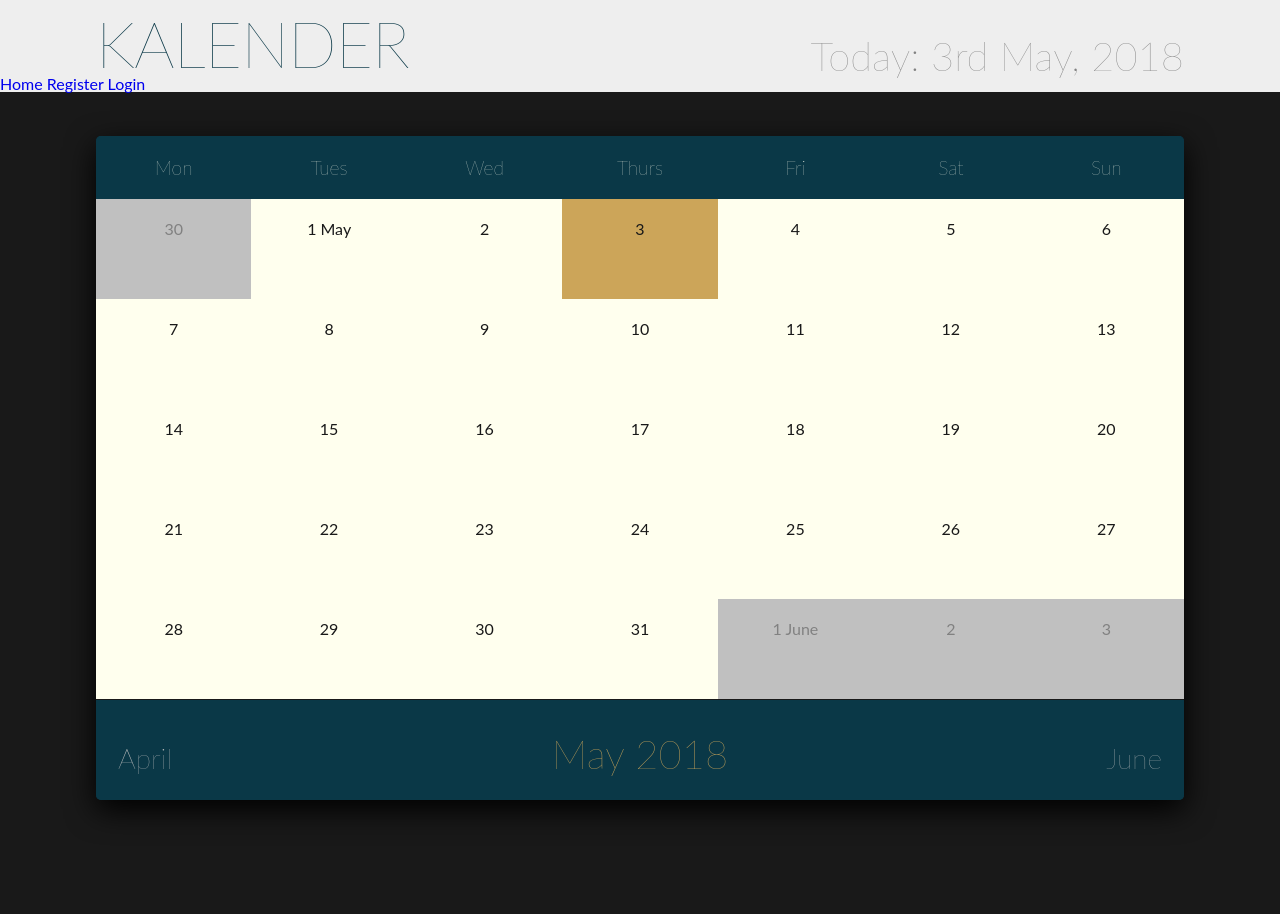
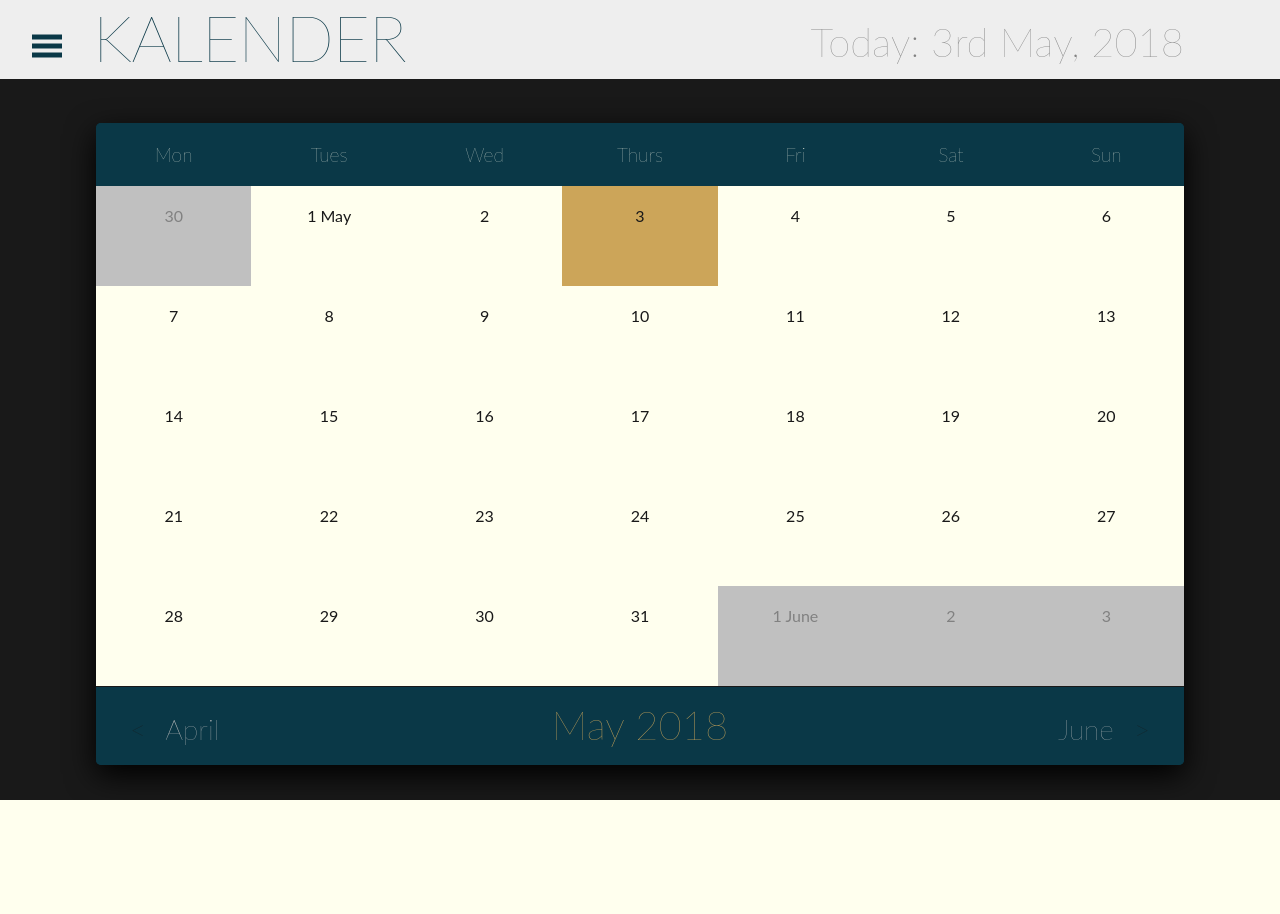
Before and after one commit to arielbk/kalender, a Flask app: page / in a window 1280 px wide. After the commit the page ends 800 px from the top, so only its background shows below. Run offline with Flask 2, Linux system fonts and the light colour scheme.

Commit message:
sidebar added + tinkering

```diff
--- a/application.py
+++ b/application.py
@@ -81,6 +81,12 @@ now_month_name = month_name(now.month)
 def home():
 
     return make_calendar(now.month, now.year)
+
+# About
+@app.route('/about')
+def about():
+
+    return render_template('about.html', now=now, now_month_name=now_month_name)
 
 # Make calendar months
 @app.route('/<int:month>_<int:year>')
--- /dev/null
+++ b/static/main.js
@@ -0,0 +1,17 @@
+var sideNav = document.getElementById('side-nav');
+
+function openMenu() {
+  sideNav.style.width = '320px';
+}
+
+function closeMenu() {
+  sideNav.style.width = '0';
+}
+
+window.addEventListener('click', outsideClick);
+
+function outsideClick (e) {
+  if (e.target == sideNav) {
+    sideNav.style.width = '0';
+  }
+}
--- a/static/styles.css
+++ b/static/styles.css
@@ -69,10 +69,6 @@ table {
                                               CUSTOM STYLES BEGIN ->
 
 ==========================================================================*/
-html {
-  min-height: 100%;
-}
-
 body {
   font-family: "Lato", "Helvetica Neue", Helvetica, Arial, sans-serif;
   background-color: #191919;
@@ -86,10 +82,9 @@ body {
 
 ==========================================================================*/
 .main-container {
-  height: 100%;
   width: 100%;
   position: absolute;
-  margin: 22px auto 88px auto;
+  margin: 22px auto 22px auto;
 }
 
 .main-window {
@@ -127,24 +122,6 @@ h1 {
   color: #0a3847;
 }
 
-header h1 {
-  margin: 12px 0 0 7.5%;
-  display: inline-block;
-  font-weight: 200;
-  text-transform: uppercase;
-  letter-spacing: -1px;
-}
-
-header h2 {
-  font-size: 2.5em;
-  font-weight: 200;
-  color: #818181;
-  display: inline-block;
-  float: right;
-  margin-right: 7.5%;
-  margin-top: 36px;
-}
-
 h3,
 h3 a {
   font-size: 1.7em;
@@ -167,6 +144,73 @@ strong {
 ==========================================================================*/
 header {
   background-color: #eee;
+}
+
+header h1 {
+  margin: 6px 0 9px 7.5%;
+  display: inline-block;
+  font-weight: 200;
+  text-transform: uppercase;
+  letter-spacing: -1px;
+}
+
+header h2 {
+  font-size: 2.5em;
+  font-weight: 200;
+  color: #818181;
+  display: inline-block;
+  float: right;
+  margin-right: 7.5%;
+  margin-top: 22px;
+}
+
+#nav-icon {
+  padding-left: 32px;
+  margin-right: -69px;
+  margin-top: -12px;
+}
+
+nav#side-nav {
+  color: #ffe;
+  width: 0;
+  background: #191919;
+  color: #gold;
+  height: 100%;
+  position: fixed;
+  z-index: 1;
+  top: 0;
+  left: 0;
+  opacity: 0.95;
+  overflow-x: hidden;
+  padding-top: 88px;
+  transition: 0.3s;
+}
+
+nav#side-nav a {
+  color: #ffe;
+  display: block;
+  margin: 0 0 44px 44px;
+  font-size: 1.3em;
+  transition: 0.2s;
+}
+
+nav#side-nav a:hover,
+nav#side-nav a:focus {
+  color: #cca559;
+}
+
+nav#side-nav #nav-close {
+  font-size: 2em;
+  position: absolute;
+  top: 44px;
+  right: 44px;
+  cursor: pointer;
+  transition: 0.2s;
+}
+
+nav#side-nav #nav-close:hover,
+nav#side-nav #nav-close:focus {
+  color: #dd7975;
 }
 
 /*----------------------------------------------------------------------------/*
@@ -231,7 +275,7 @@ tfoot tr:last-child td:last-child {
   width: 14%;
   text-align: center;
   padding: 0;
-  height: 100px;
+  height: 72px;
   overflow: hidden;
 }
 
@@ -277,6 +321,7 @@ tfoot h3 {
   color: #cca559;
   font-size: 40px;
   font-weight: 200;
+  margin-top: 6px;
 }
 
 h3.month-selector-other a {
@@ -291,6 +336,11 @@ h3.month-selector-other a:hover {
   color: #c0c0c0;
   background-color: #0a3847;
   border-bottom: 4px solid #c0c0c0;
+}
+
+.arrow {
+  color: #191919;
+  padding: 0 12px;
 }
 
 /*----------------------------------------------------------------------------/*
--- a/static/styles.scss
+++ b/static/styles.scss
@@ -75,9 +75,6 @@ table {
 
 ==========================================================================*/
 
-html {
-  min-height: 100%;
-}
 body {
   font-family: "Lato", "Helvetica Neue", Helvetica, Arial, sans-serif;
   background-color: $eerie;
@@ -92,10 +89,9 @@ body {
 ==========================================================================*/
 
 .main-container {
-  height: 100%;
   width: 100%;
   position: absolute;
-  margin: 22px auto 88px auto;
+  margin: 22px auto 22px auto;
 }
 .main-window {
   border-radius: 5px;
@@ -129,32 +125,12 @@ h1 {
   font-size: 4em;
   color: $river; //find me //find me
 }
-
-header h1 {
-	margin: 12px 0 0 7.5%;
-	display: inline-block;
-	font-weight: 200;
-	text-transform: uppercase;
-	letter-spacing: -1px;
-}
-
-header h2 {
-	font-size: 2.5em;
-	font-weight: 200;
-	color: $grey;
-	display: inline-block;
-	float: right;
-	margin-right: 7.5%;
-	margin-top: 36px;
-}
-
 h3,
 h3 a {
 	font-size: 1.7em;
 	color: $grey;
 	margin-top: 22px;
 }
-
 h3 a:hover {
 	color: $english;
 }
@@ -170,6 +146,65 @@ strong {
 
 header {
 	background-color: $white;
+}
+header h1 {
+	margin: 6px 0 9px 7.5%;
+	display: inline-block;
+	font-weight: 200;
+	text-transform: uppercase;
+	letter-spacing: -1px;
+}
+header h2 {
+	font-size: 2.5em;
+	font-weight: 200;
+	color: $grey;
+	display: inline-block;
+	float: right;
+	margin-right: 7.5%;
+	margin-top: 22px;
+}
+#nav-icon {
+	padding-left: 32px;
+	margin-right: -69px;
+	margin-top: -12px;
+}
+nav#side-nav {
+	color: $creme;
+	width: 0;
+	background: $eerie;
+	color: #gold;
+	height: 100%;
+	position: fixed;
+	z-index: 1;
+	top: 0;
+	left: 0;
+	opacity: 0.95;
+	overflow-x: hidden;
+	padding-top: 88px;
+	transition: 0.3s;
+}
+nav#side-nav a {
+	color: $creme;
+	display: block;
+	margin: 0 0 44px 44px;
+	font-size: 1.3em;
+	transition: 0.2s;
+}
+nav#side-nav a:hover,
+nav#side-nav a:focus {
+	color: $gold;
+}
+nav#side-nav #nav-close {
+	font-size: 2em;
+	position: absolute;
+	top: 44px;
+	right: 44px;
+	cursor: pointer;
+	transition: 0.2s;
+}
+nav#side-nav #nav-close:hover,
+nav#side-nav #nav-close:focus {
+	color: $english;
 }
 
 /*----------------------------------------------------------------------------/*
@@ -228,7 +263,7 @@ tfoot tr:last-child td:last-child {
   width: 14%;
 	text-align: center;
 	padding: 0;
-	height: 100px;
+	height: 72px;
   overflow: hidden;
 }
 .main-calendar td a {
@@ -267,6 +302,7 @@ tfoot h3 {
 	color: $gold;
 	font-size: 40px;
 	font-weight: 200;
+	margin-top: 6px;
 }
 h3.month-selector-other a {
   height: 100%;
@@ -279,6 +315,10 @@ h3.month-selector-other a:hover {
   color: $lightgrey;
 	background-color: $river;
 	border-bottom: 4px solid $lightgrey; //find me
+}
+.arrow {
+	color: $eerie;
+	padding: 0 12px;
 }
 
 /*----------------------------------------------------------------------------/*
--- /dev/null
+++ b/templates/includes/_header.html
@@ -0,0 +1,36 @@
+<header>
+
+  <a id="nav-icon" onClick="openMenu()" href="#">
+    <svg width="30" height="30">
+      <path d="M0,5 30,5" stroke="#0a3847" stroke-width="5"/>
+      <path d="M0,14 30,14" stroke="#0a3847" stroke-width="5"/>
+      <path d="M0,23 30,23" stroke="#0a3847" stroke-width="5"/>
+    </svg>
+  </a>
+
+  <a href="/"><h1>Kalender</h1></a>
+  <h2>
+    Today:
+    {{ now.day }}{% if now.day == 1 or now.day == 21 or now.day == 31 %}st{% elif now.day == 2 or now.day == 22 %}nd{% elif now.day == 3 or now.day == 23 %}rd{% else %}th{% endif %}
+    {{ now_month_name }},
+    {{ now.year }}
+  </h2>
+
+
+
+  <nav id="side-nav">
+
+    <div id="nav-close" onClick="closeMenu()">&times;</div>
+
+    <a href="/">Home</a>
+    <a href="About">About</a>
+    {% if session.logged_in %}
+      <a class="nav-item nav-link" href="logout">Logout</a>
+    {% else %}
+      <a class="nav-item nav-link" href="register">Register</a>
+      <a class="nav-item nav-link" href="login">Login</a>
+    {% endif %}
+
+  </nav>
+
+</header>
--- a/templates/includes/_navbar.html
+++ /dev/null
@@ -1,21 +0,0 @@
-<header>
-  <a href="/"><h1>Kalender</h1></a>
-  <h2>
-    Today:
-    {{ now.day }}{% if now.day == 1 or now.day == 21 or now.day == 31 %}st{% elif now.day == 2 or now.day == 22 %}nd{% elif now.day == 3 or now.day == 23 %}rd{% else %}th{% endif %}
-    {{ now_month_name }},
-    {{ now.year }}
-  </h2>
-
-
-<nav class="navbar">
-      <a class="nav-item nav-link active" href="/">Home</a>
-      {% if session.logged_in %}
-        <a class="nav-item nav-link" href="logout">Logout</a>
-      {% else %}
-        <a class="nav-item nav-link" href="register">Register</a>
-        <a class="nav-item nav-link" href="login">Login</a>
-      {% endif %}
-</nav>
-
-</header>
--- a/templates/index.html
+++ b/templates/index.html
@@ -81,11 +81,11 @@
 <tfoot>
   <tr>
     <td colspan="2">
-      <h3 class="month-selector-other"><a href="{{month_prev}}_{% if month_prev == 12 %}{{current_year-1}}{% else %}{{current_year}}{% endif %}">{{ month_name_prev }}</a></h3>
+      <h3 class="month-selector-other"><a href="{{month_prev}}_{% if month_prev == 12 %}{{current_year-1}}{% else %}{{current_year}}{% endif %}"><span class="arrow">&lt;</span> {{ month_name_prev }}</a></h3>
     </td>
     <td colspan="3"><h3>{{ month_name_current }} {{ current_year }}</h3></td>
     <td colspan="2">
-      <h3 class="month-selector-other"><a href="{{month_next}}_{% if month_next == 1 %}{{current_year+1}}{% else %}{{current_year}}{% endif %}">{{ month_name_next }}</a></h3>
+      <h3 class="month-selector-other"><a href="{{month_next}}_{% if month_next == 1 %}{{current_year+1}}{% else %}{{current_year}}{% endif %}">{{ month_name_next }} <span class="arrow">&gt;</span></a></h3>
     </td>
   </tr>
 </tfoot>
--- a/templates/layout.html
+++ b/templates/layout.html
@@ -6,13 +6,15 @@
   <meta http-equiv="X-UA-Compatible" content="ie=edge">
   <title>Kalender</title>
   <link rel="stylesheet" href="static/styles.css">
+
 </head>
 <body>
-  {% include 'includes/_navbar.html' %}
+  {% include 'includes/_header.html' %}
   <div class="main-container">
     {% include 'includes/_messages.html' %}
     {% block body %}{% endblock %}
   </div>
 
+  <script src="static/main.js"></script>
 </body>
 </html>
```
Also changed, not shown: templates/about.html (added, +7 -0 lines), 1 other file.
